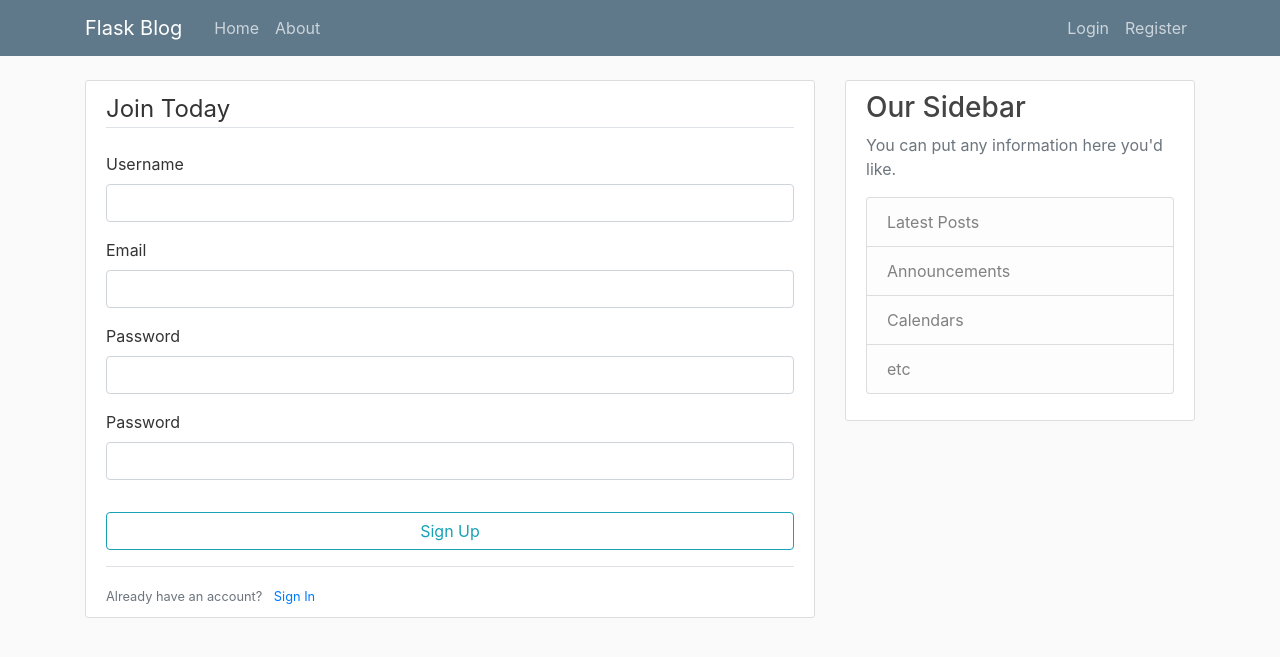
After one commit to kamruljaman26/Blog_Project_Flask, a Flask app: page /register in a window 1280 px wide. The commit adds this page. Shown: the top 657 px of the page. Run offline with Flask 2, Linux system fonts and the light colour scheme.

Commit message:
created database model with SQLAchemy,Created User Input Form: Tutorial2,3

```diff
--- /dev/null
+++ b/flaskblog.py
@@ -0,0 +1,91 @@
+from flask import Flask, render_template, flash, redirect, url_for
+from forms import RegistrationForms, LoginForms
+from flask_sqlalchemy import SQLAlchemy
+from datetime import datetime
+
+app = Flask(__name__)
+app.config['SECRET_KEY'] = 'fc5a25862d96ac37fadf1b6ad07c2bc1'
+app.config['SQLALCHEMY_DATABASE_URI'] = 'sqlite:///site.db'
+db = SQLAlchemy(app)
+
+
+# User Model
+class User(db.Model):
+    id = db.Column(db.Integer, primary_key=True)
+    username = db.Column(db.String(20), nullable=False, unique=True)
+    email = db.Column(db.String(120), nullable=False, unique=True)
+    image_file = db.Column(db.String(20), nullable=False, default='default.jpg')
+    password = db.Column(db.String(60), nullable=False)
+    posts = db.relationship('Post', backref='author', lazy=True)
+
+    def __repr__(self):
+        return f"User('{self.username}', '{self.email}', '{self.image_file}')"
+
+
+# Post Model
+class Post(db.Model):
+    id = db.Column(db.Integer, primary_key=True)
+    title = db.Column(db.String(100), nullable=False)
+    date_posted = db.Column(db.DateTime, nullable=False, default=datetime.utcnow())
+    content = db.Column(db.Text, nullable=False)
+    user_id = db.Column(db.Integer, db.ForeignKey('user.id'), nullable=False)
+
+    def __repr__(self):
+        return f"Post('{self.title}', '{self.date_posted}')"
+
+
+posts = [
+    {
+        'author': 'Kamrul Jaman',
+        'title': 'Blog post 1',
+        'content': ' This is blog post content',
+        'date_posted': 'April 20, 2020'
+    },
+    {
+        'author': 'Riaz Uddin',
+        'title': 'Blog post 2',
+        'content': ' This is blog post content for blog 2',
+        'date_posted': 'April 21, 2020'
+    }
+]
+
+
+# Home Page
+@app.route('/')
+@app.route('/home')
+def home():
+    return render_template('home.html', posts=posts)
+
+
+# About Page
+@app.route('/about')
+def about():
+    return render_template('about.html', title='About')
+
+
+# User Registration
+@app.route('/register', methods=['GET', 'POST'])
+def register():
+    form = RegistrationForms()
+    if form.validate_on_submit():
+        flash(f'Account created for {form.username.data}!', 'success')
+        print('It\'s working')
+        return redirect(url_for('home'))
+    return render_template('register.html', title='Registration', form=form)
+
+
+# User Login
+@app.route('/login', methods=['GET', 'POST'])
+def login():
+    form = LoginForms()
+    if form.validate_on_submit():
+        if form.email.data == 'kam@gmail.com' and form.password.data == 'pass':
+            flash(f'You have been login!', 'success')
+            return redirect(url_for('home'))
+        else:
+            flash(f'Login Unsuccessful! Please check username and password.', 'danger')
+    return render_template('login.html', title='Login', form=form)
+
+
+if __name__ == '__main__':
+    app.run(debug=True)
--- /dev/null
+++ b/forms.py
@@ -0,0 +1,20 @@
+from flask_wtf import FlaskForm
+from wtforms import StringField, PasswordField, SubmitField, BooleanField
+from wtforms.validators import DataRequired, Length, Email, EqualTo
+
+
+# Registration Forms
+class RegistrationForms(FlaskForm):
+    username = StringField('Username', validators=[DataRequired(), Length(min=2, max=20)])
+    email = StringField('Email', validators=[DataRequired(), Email()])
+    password = PasswordField('Password', validators=[DataRequired()])
+    confirm_password = PasswordField('Password', validators=[DataRequired(), EqualTo('password')])
+    submit = SubmitField('Sign Up')
+
+
+# Login Forms
+class LoginForms(FlaskForm):
+    email = StringField('Email', validators=[DataRequired(), Email()])
+    password = PasswordField('Password', validators=[DataRequired()])
+    remember = BooleanField('Remember me')
+    submit = SubmitField('Sign In')
--- a/blog/static/css/main.css
+++ b/static/css/main.css
@@ -78,3 +78,8 @@ a.article-title:hover {
 .account-heading {
   font-size: 2.5rem;
 }
+
+/*Submit Button*/
+.sb-btn{
+  width: 100%;
+}
--- a/blog/templates/layout.html
+++ b/templates/layout.html
@@ -33,13 +33,13 @@
             </button>
             <div class="collapse navbar-collapse" id="navbarToggle">
                 <div class="navbar-nav mr-auto">
-                    <a class="nav-item nav-link" href="/">Home</a>
-                    <a class="nav-item nav-link" href="/about">About</a>
+                    <a class="nav-item nav-link" href="{{ url_for('home') }}">Home</a>
+                    <a class="nav-item nav-link" href="{{ url_for('about') }}">About</a>
                 </div>
                 <!-- Navbar Right Side -->
                 <div class="navbar-nav">
-                    <a class="nav-item nav-link" href="/login">Login</a>
-                    <a class="nav-item nav-link" href="/register">Register</a>
+                    <a class="nav-item nav-link" href="{{ url_for('login') }}">Login</a>
+                    <a class="nav-item nav-link" href="{{ url_for('register') }}">Register</a>
                 </div>
             </div>
         </div>
@@ -49,8 +49,19 @@
 <main role="main" class="container">
     <div class="row">
         <div class="col-md-8">
+            <!-- Flash Messages -->
+            {% with messages = get_flashed_messages(with_categories=true) %}
+                {% if messages %}
+                    {% for category, message in messages %}
+                        <div class="alert alert-{{ category }}">
+                            {{ message }}
+                        </div>
+                    {% endfor %}
+                {% endif %}
+            {% endwith %}
             {% block content %}{% endblock %}
         </div>
+
         <div class="col-md-4">
             <div class="content-section">
                 <h3>Our Sidebar</h3>
--- /dev/null
+++ b/templates/register.html
@@ -0,0 +1,88 @@
+{% extends "layout.html" %}
+
+<!-- Body Content -->
+{% block content %}
+    <div class="content-section">
+        <form action="" method="POST">
+
+            {# CRF Toekn for sequrity perpose #}
+            {{ form.hidden_tag() }}
+
+            <fieldset class="form-group">
+                <legend class="border-bottom mb-4">Join Today</legend>
+
+                <div class="form-group">
+                    {{ form.username.label(class="form-control-label") }}
+
+                    <!-- Error Handle -->
+                    {% if form.username.errors %}
+                        {{ form.username(class='form-control is-invalid') }}
+                        <div class="invalid-feedback">
+                            {% for error in form.username.errors %}
+                                <span>{{ error }}</span>
+                            {% endfor %}
+                        </div>
+                    {% else %}
+                        {{ form.username(class='form-control') }}
+                    {% endif %}
+
+                </div>
+
+                <div class="form-group">
+                    {{ form.email.label(class="form-control-label") }}
+                    <!-- Error Handle -->
+                    {% if form.email.errors %}
+                        {{ form.email(class='form-control is-invalid') }}
+                        <div class="invalid-feedback">
+                            {% for error in form.email.errors %}
+                                <span>{{ error }}</span>
+                            {% endfor %}
+                        </div>
+                    {% else %}
+                        {{ form.email(class='form-control') }}
+                    {% endif %}
+                </div>
+
+                <div class="form-group">
+                    {{ form.password.label(class="form-control-label") }}
+                    <!-- Error Handle -->
+                    {% if form.password.errors %}
+                        {{ form.password(class='form-control is-invalid') }}
+                        <div class="invalid-feedback">
+                            {% for error in form.password.errors %}
+                                <span>{{ error }}</span>
+                            {% endfor %}
+                        </div>
+                    {% else %}
+                        {{ form.password(class='form-control') }}
+                    {% endif %}
+                </div>
+
+                <div class="form-group">
+                    {{ form.confirm_password.label(class="form-control-label") }}
+                    <!-- Error Handle -->
+                    {% if form.confirm_password.errors %}
+                        {{ form.confirm_password(class='form-control is-invalid') }}
+                        <div class="invalid-feedback">
+                            {% for error in form.confirm_password.errors %}
+                                <span>{{ error }}</span>
+                            {% endfor %}
+                        </div>
+                    {% else %}
+                        {{ form.confirm_password(class='form-control') }}
+                    {% endif %}
+                </div>
+            </fieldset>
+
+            <div class="form-group">
+                {{ form.submit(class='btn btn-outline-info sb-btn') }}
+            </div>
+        </form>
+
+        <div class="border-top pt-3">
+            <small class="text-muted">
+                Already have an account? <a class="ml-2" href="{{ url_for('login') }}">Sign In</a>
+            </small>
+        </div>
+    </div>
+{% endblock %}
```
Also changed, not shown: blog/flaskblog.py (deleted, +0 -35 lines), templates/login.html (added, +65 -0 lines), requirements.txt (renamed from blog/requirements.txt), site.db (added), templates/about.html (renamed from blog/templates/about.html), templates/home.html (renamed from blog/templates/home.html), 1 other file.
